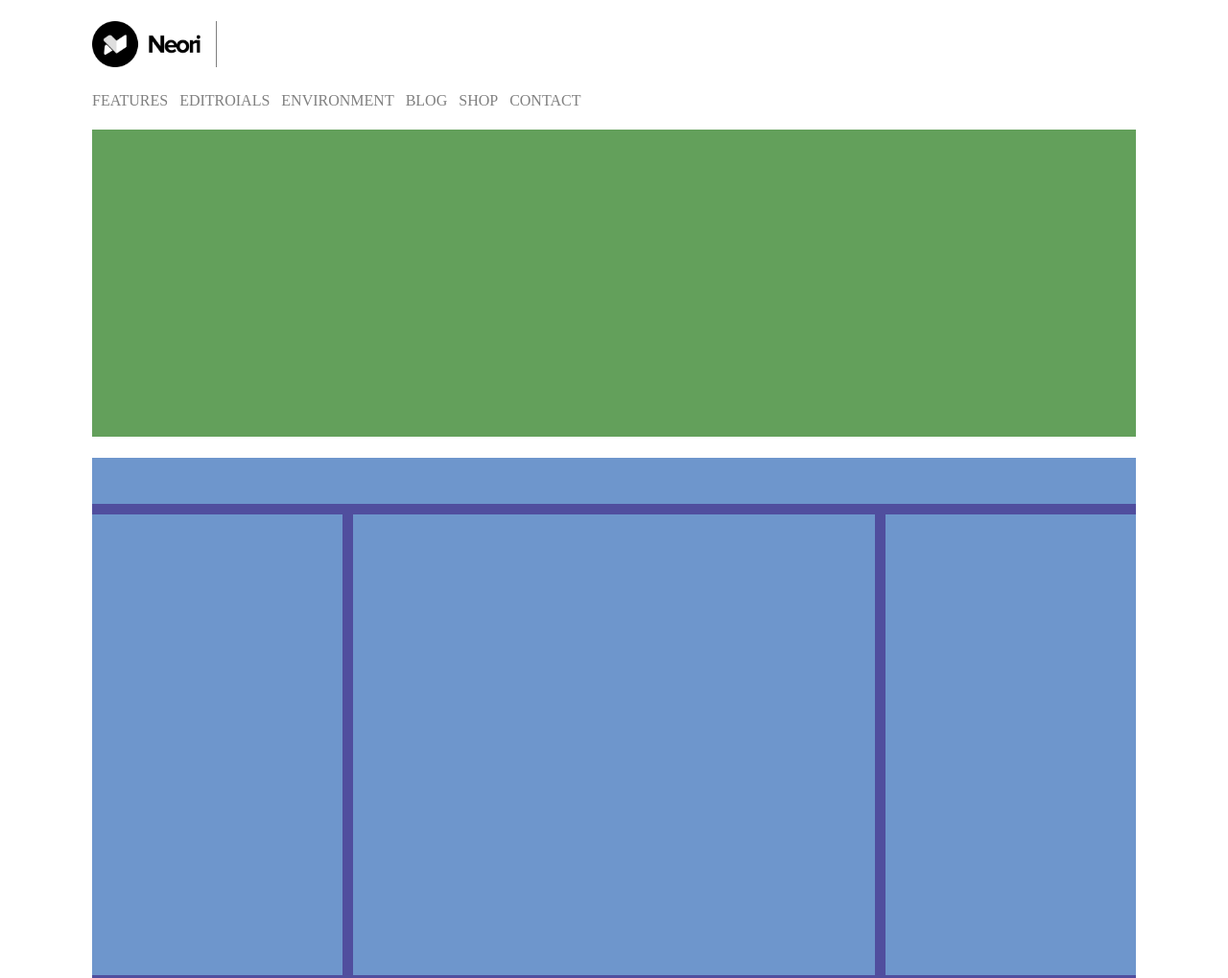
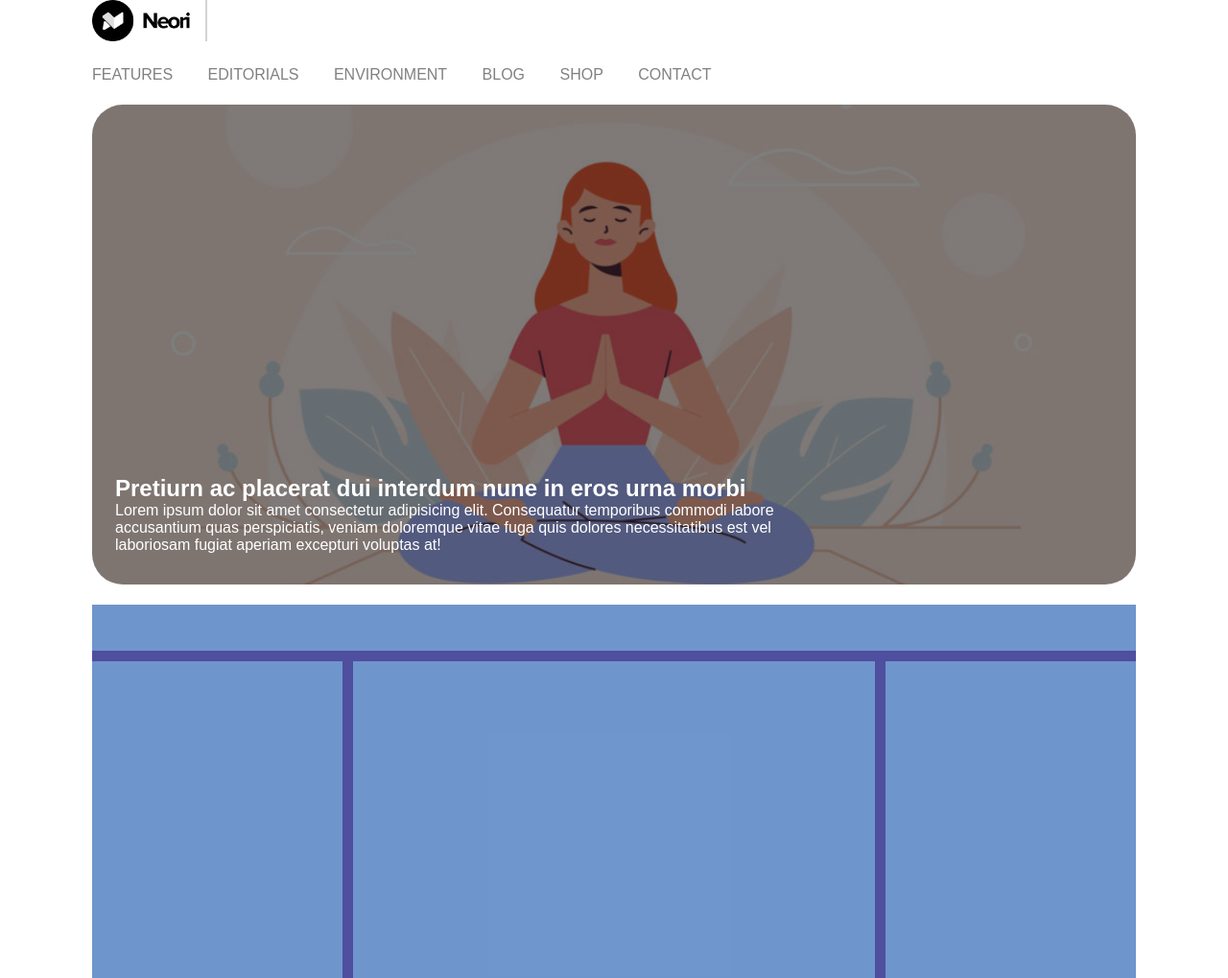
Before and after one commit to Fede180600/htmlcss-wp, a plain HTML site: page index.html in a window 1280 px wide. Shown: the top 1019 px of the page at 96% size. Drawn offline with Linux system fonts and the light colour scheme.

Commit message:
first-section-done

```diff
--- a/css/style.css
+++ b/css/style.css
@@ -9,9 +9,9 @@
     margin-top: 2%;
 }
 
-/* body {
-    background-color: #acacac;
-} */
+body {
+    font-family: "Montserrat", sans-serif;
+}
 
 .container {
     width: 85%;
@@ -19,38 +19,67 @@
     margin: auto;
 }
 
-header.header-y {
-    /* height: 3.5em; */
-    /* background-color: #772222c9; */
+
+/* HEADER */
+.logo {
+    width: 120px;
+    padding-right: 1em;
+    border-right: 2px solid lightgray;
 }
 
-.header-top {
-    width: 10%;
-}
-
-.header-top > img {
-    height: 3em;
-    border-right: 1px solid gray;
-    padding-right: 1em;
-}
-
-nav > ul {
+.header-nav > ul {
     list-style: none;
 }
 
-a {
+.header-nav  li {
+    display: inline-block;
+    padding-right: 2em;
+}
+
+.header-nav a {
     text-decoration: none;
     color: grey;
+    text-transform: uppercase;
 }
 
-li {
-    display: inline-block;
-    padding-right: .5em;
+
+main section:first-child {
+    /* height: 20em; */
+    /* background-color: #1c7510af;
+    border-radius: 20px; */
 }
 
-main section:first-child {
-    height: 20em;
-    background-color: #1c7510af;
+.banner-1 {
+    height: 500px;
+    position: relative;
+    border-radius: 2em;
+    overflow: hidden;
+}
+
+.banner-1 img {
+    width: 100%;
+    height: 100%;
+    object-fit: cover;
+    border-radius: 2em;
+}
+
+.banner-1-text {
+    position: absolute;
+    bottom: 2em;
+    left: 1.5em;
+    width: 65%;
+    color: white;
+}
+
+
+.with-layover::before {
+    content: "";
+    position: absolute;
+    top: 0;
+    left: 0;
+    width: 100%;
+    height: 100%;
+    background-color: rgba(0, 0, 0, .5);
 }
 
 main section:last-child {
--- a/index.html
+++ b/index.html
@@ -9,30 +9,38 @@
 </head>
 <body>
     <div class="container">
-        <!-- HEADER height & bg-color -->
-        <header class="header-y mt-2">
+        <!-- HEADER -->
+        <header class="header-y">
             <div class="header-top">
-                <img src="img/logo.png" alt="logo Neori">
+                <img  class="logo" src="img/logo.png" alt="logo Neori">
             </div>
-            <div class="header-bottom">
-                <nav>
-                    <ul class="mt-2">
-                        <li><a href="">FEATURES</a></li>
-                        <li><a href="">EDITROIALS</a></li>
-                        <li><a href="">ENVIRONMENT</a></li>
-                        <li><a href="">BLOG</a></li>
-                        <li><a href="">SHOP</a></li>
-                        <li><a href="">CONTACT</a></li>
-                    </ul>
+            <nav class="header-nav mt-2">
+                <ul>
+                    <li><a href="">Features</a></li>
+                    <li><a href="">Editorials</a></li>
+                    <li><a href="">Environment</a></li>
+                    <li><a href="">Blog<a></li>
+                    <li><a href="">Shop</a></li>
+                    <li><a href="">Contact</a></li>
+                </ul>
                 </nav>
-            </div>
         </header>
-        <!-- /HEADER height & bg-color -->
+        <!-- /HEADER -->
 
         <!-- MAIN -->
         <main>
             <!-- first section -->
-           <section class="mt-2"></section>
+           <section class="mt-2">
+               <div class="banner-1 with-layover">
+                    <img src="img/banner.jpg" alt="Banner 1">
+                    <div class="banner-1-text">
+                        <h2>Pretiurn ac placerat dui interdum nune in eros urna morbi</h2>
+                        <p>Lorem ipsum dolor sit amet consectetur adipisicing elit. Consequatur temporibus commodi labore accusantium quas perspiciatis, veniam doloremque vitae fuga quis dolores necessitatibus est vel laboriosam fugiat aperiam excepturi voluptas at!</p>
+                    </div>
+                </div>
+           </section>
+
+
            <!-- second section -->
            <section class="mt-2 clearfix">
                 <h2 class="second-section-title"></h2>
```
